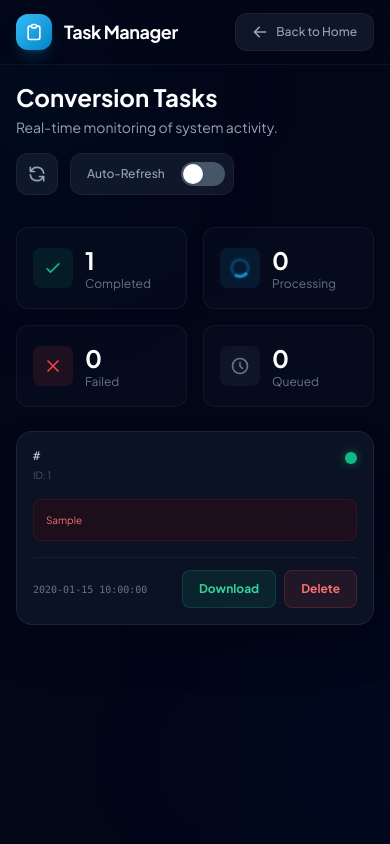
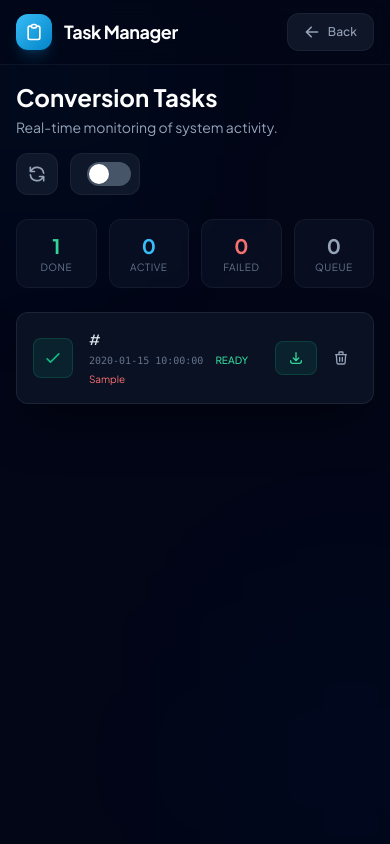
Before and after one commit to luzyver/Fetchly, a Flask app: page /admin/tasks in a window 390 px wide. Run offline with Flask 3, Linux system fonts and the light colour scheme; tables that the repository leaves empty hold one stand-in row (values such as "Sample post"); some libraries are stand-ins or nearby versions.

Commit message:
style(templates): Simplify admin tasks layout and remove unnecessary classes
- Remove btn-secondary class from back button navigation link
- Simplify back button text from "Back to Home" to "Back"
- Remove animate-fade-in class from header section
- Reduce margin bottom from mb-8 to mb-6 for better spacing
- Remove id attribute from refresh button
- Hide auto-refresh label on mobile devices with hidden sm:inline
- Remove aria-checked attribute from auto-refresh toggle button
- Refactor stats grid from 2-4 columns to fixed 4 columns with reduced gap
- Simplify stat cards from feature-card layout to minimal centered design
- Reduce stat card padding and adjust typography for compact display
- Change stat labels to uppercase with tracking-wider for consistency
- Update stat colors to use semantic color variants (emerald-400, brand-400, red-400)
- Streamline component structure for improved maintainability and reduced markup

```diff
--- a/templates/admin_tasks.html
+++ b/templates/admin_tasks.html
@@ -30,11 +30,11 @@
                     </div>
                     <span class="text-lg font-bold text-white tracking-tight">Task Manager</span>
                 </div>
-                <a href="/" class="btn-secondary group flex items-center px-4 py-2.5 rounded-xl bg-slate-800/50 hover:bg-slate-800 text-slate-400 hover:text-white transition-all text-xs font-medium border border-white/5">
+                <a href="/" class="group flex items-center px-4 py-2.5 rounded-xl bg-slate-800/50 hover:bg-slate-800 text-slate-400 hover:text-white transition-all text-xs font-medium border border-white/5">
                     <svg class="h-4 w-4 mr-2 group-hover:-translate-x-0.5 transition-transform" viewBox="0 0 20 20" fill="currentColor">
                         <path fill-rule="evenodd" d="M9.707 16.707a1 1 0 01-1.414 0l-6-6a1 1 0 010-1.414l6-6a1 1 0 011.414 1.414L5.414 9H17a1 1 0 110 2H5.414l4.293 4.293a1 1 0 010 1.414z" clip-rule="evenodd" />
                     </svg>
-                    Back to Home
+                    Back
                 </a>
             </div>
         </div>
@@ -42,202 +42,115 @@
 
     <main class="relative z-10 max-w-7xl mx-auto p-4 sm:p-6 lg:p-8 w-full">
 
-        <div class="flex flex-col sm:flex-row sm:items-center justify-between gap-4 mb-8 animate-fade-in">
+        <div class="flex flex-col sm:flex-row sm:items-center justify-between gap-4 mb-6">
             <div>
                 <h1 class="text-2xl font-bold text-white">Conversion Tasks</h1>
                 <p class="text-slate-400 text-sm mt-1">Real-time monitoring of system activity.</p>
             </div>
 
             <div class="flex items-center space-x-3">
-                <button id="refreshBtn" onclick="window.location.reload()" class="btn-secondary p-2.5 text-slate-400 hover:text-white bg-slate-800/50 hover:bg-slate-700/50 rounded-xl border border-white/5 transition-all" title="Refresh">
+                <button onclick="window.location.reload()" class="p-2.5 text-slate-400 hover:text-white bg-slate-800/50 hover:bg-slate-700/50 rounded-xl border border-white/5 transition-all" title="Refresh">
                     <svg class="w-5 h-5" fill="none" stroke="currentColor" viewBox="0 0 24 24"><path stroke-linecap="round" stroke-linejoin="round" stroke-width="2" d="M4 4v5h.582m15.356 2A8.001 8.001 0 004.582 9m0 0H9m11 11v-5h-.581m0 0a8.003 8.003 0 01-15.357-2m15.357 2H15"></path></svg>
                 </button>
                 <div class="flex items-center space-x-2 bg-slate-800/50 rounded-xl p-2 border border-white/5">
-                    <span class="text-xs font-medium text-slate-400 px-2">Auto-Refresh</span>
-                    <button id="autoRefreshToggle" onclick="toggleAutoRefresh()" class="relative inline-flex h-6 w-11 flex-shrink-0 cursor-pointer rounded-full border-2 border-transparent transition-colors duration-200 ease-in-out focus:outline-none bg-slate-600" role="switch" aria-checked="false">
+                    <span class="text-xs font-medium text-slate-400 px-2 hidden sm:inline">Auto-Refresh</span>
+                    <button id="autoRefreshToggle" onclick="toggleAutoRefresh()" class="relative inline-flex h-6 w-11 flex-shrink-0 cursor-pointer rounded-full border-2 border-transparent transition-colors duration-200 ease-in-out focus:outline-none bg-slate-600" role="switch">
                         <span class="translate-x-0 pointer-events-none inline-block h-5 w-5 transform rounded-full bg-white shadow ring-0 transition duration-200 ease-in-out"></span>
                     </button>
                 </div>
             </div>
         </div>
 
-        <div class="grid grid-cols-2 sm:grid-cols-4 gap-4 mb-6">
         {% set completed = tasks|selectattr('status', 'equalto', 'completed')|list|length %}
         {% set processing = tasks|selectattr('status', 'equalto', 'processing')|list|length %}
         {% set failed = tasks|selectattr('status', 'equalto', 'failed')|list|length %}
         {% set queued = tasks|selectattr('status', 'equalto', 'queued')|list|length %}
 
-            <div class="feature-card bg-slate-900/30 rounded-xl p-4 border border-white/5">
-                <div class="flex items-center gap-3">
-                    <div class="w-10 h-10 rounded-lg bg-emerald-500/10 flex items-center justify-center">
-                        <svg class="w-5 h-5 text-emerald-500" fill="none" stroke="currentColor" viewBox="0 0 24 24"><path stroke-linecap="round" stroke-linejoin="round" stroke-width="2" d="M5 13l4 4L19 7"></path></svg>
+        <div class="grid grid-cols-4 gap-3 mb-6">
+            <div class="bg-slate-900/50 rounded-xl p-3 border border-white/5 text-center">
+                <p class="text-xl font-bold text-emerald-400">{{ completed }}</p>
+                <p class="text-[10px] text-slate-500 uppercase tracking-wider">Done</p>
             </div>
-                    <div>
-                        <p class="text-2xl font-bold text-white">{{ completed }}</p>
-                        <p class="text-xs text-slate-500">Completed</p>
+            <div class="bg-slate-900/50 rounded-xl p-3 border border-white/5 text-center">
+                <p class="text-xl font-bold text-brand-400">{{ processing }}</p>
+                <p class="text-[10px] text-slate-500 uppercase tracking-wider">Active</p>
             </div>
+            <div class="bg-slate-900/50 rounded-xl p-3 border border-white/5 text-center">
+                <p class="text-xl font-bold text-red-400">{{ failed }}</p>
+                <p class="text-[10px] text-slate-500 uppercase tracking-wider">Failed</p>
             </div>
-            </div>
-            <div class="feature-card bg-slate-900/30 rounded-xl p-4 border border-white/5">
-                <div class="flex items-center gap-3">
-                    <div class="w-10 h-10 rounded-lg bg-brand-500/10 flex items-center justify-center">
-                        <svg class="w-5 h-5 text-brand-500 animate-spin" fill="none" viewBox="0 0 24 24"><circle class="opacity-25" cx="12" cy="12" r="10" stroke="currentColor" stroke-width="4"></circle><path class="opacity-75" fill="currentColor" d="M4 12a8 8 0 018-8V0C5.373 0 0 5.373 0 12h4z"></path></svg>
-                    </div>
-                    <div>
-                        <p class="text-2xl font-bold text-white">{{ processing }}</p>
-                        <p class="text-xs text-slate-500">Processing</p>
-                    </div>
-                </div>
-            </div>
-            <div class="feature-card bg-slate-900/30 rounded-xl p-4 border border-white/5">
-                <div class="flex items-center gap-3">
-                    <div class="w-10 h-10 rounded-lg bg-red-500/10 flex items-center justify-center">
-                        <svg class="w-5 h-5 text-red-500" fill="none" stroke="currentColor" viewBox="0 0 24 24"><path stroke-linecap="round" stroke-linejoin="round" stroke-width="2" d="M6 18L18 6M6 6l12 12"></path></svg>
-                    </div>
-                    <div>
-                        <p class="text-2xl font-bold text-white">{{ failed }}</p>
-                        <p class="text-xs text-slate-500">Failed</p>
-                    </div>
-                </div>
-            </div>
-            <div class="feature-card bg-slate-900/30 rounded-xl p-4 border border-white/5">
-                <div class="flex items-center gap-3">
-                    <div class="w-10 h-10 rounded-lg bg-slate-500/10 flex items-center justify-center">
-                        <svg class="w-5 h-5 text-slate-500" fill="none" stroke="currentColor" viewBox="0 0 24 24"><path stroke-linecap="round" stroke-linejoin="round" stroke-width="2" d="M12 8v4l3 3m6-3a9 9 0 11-18 0 9 9 0 0118 0z"></path></svg>
-                    </div>
-                    <div>
-                        <p class="text-2xl font-bold text-white">{{ queued }}</p>
-                        <p class="text-xs text-slate-500">Queued</p>
-                    </div>
-                </div>
+            <div class="bg-slate-900/50 rounded-xl p-3 border border-white/5 text-center">
+                <p class="text-xl font-bold text-slate-400">{{ queued }}</p>
+                <p class="text-[10px] text-slate-500 uppercase tracking-wider">Queue</p>
             </div>
         </div>
 
-        <div class="glass-panel rounded-2xl overflow-hidden shadow-2xl">
+        <div class="space-y-3">
+            {% for task in tasks %}
+            <div class="glass-panel rounded-xl p-4 hover:bg-slate-800/30 transition-all group" data-task-id="{{ task.id }}">
+                <div class="flex items-center gap-4">
 
-            <div class="hidden md:block overflow-x-auto">
-                <table class="w-full text-sm text-left text-slate-400 table-fixed">
-                    <thead class="text-xs uppercase bg-slate-900/80 text-slate-500 font-semibold border-b border-white/5">
-                        <tr>
-                            <th scope="col" class="px-6 py-4 w-28">Status</th>
-                            <th scope="col" class="px-6 py-4">URL</th>
-                            <th scope="col" class="px-6 py-4 w-44">Created At</th>
-                            <th scope="col" class="px-6 py-4 w-28 text-right">Actions</th>
-                        </tr>
-                    </thead>
-                    <tbody class="divide-y divide-white/5">
-                        {% for task in tasks %}
-                        <tr class="table-row hover:bg-white/[0.02] transition-colors group" data-task-id="{{ task.id }}">
-                            <td class="px-6 py-4">
+                    <div class="flex-shrink-0">
                         {% if task.status == 'completed' %}
-                                <span class="status-badge inline-flex items-center gap-1.5 px-2.5 py-1 rounded-lg text-[10px] font-bold uppercase tracking-wider bg-emerald-500/10 text-emerald-400 border border-emerald-500/20">
-                                    <span class="w-1.5 h-1.5 rounded-full bg-emerald-500"></span>
-                                    Completed
-                                </span>
+                        <div class="w-10 h-10 rounded-lg bg-emerald-500/10 flex items-center justify-center border border-emerald-500/20">
+                            <svg class="w-5 h-5 text-emerald-500" fill="none" stroke="currentColor" viewBox="0 0 24 24"><path stroke-linecap="round" stroke-linejoin="round" stroke-width="2" d="M5 13l4 4L19 7"></path></svg>
+                        </div>
                         {% elif task.status == 'failed' %}
-                                <span class="status-badge inline-flex items-center gap-1.5 px-2.5 py-1 rounded-lg text-[10px] font-bold uppercase tracking-wider bg-red-500/10 text-red-400 border border-red-500/20">
-                                    <span class="w-1.5 h-1.5 rounded-full bg-red-500"></span>
-                                    Failed
-                                </span>
+                        <div class="w-10 h-10 rounded-lg bg-red-500/10 flex items-center justify-center border border-red-500/20">
+                            <svg class="w-5 h-5 text-red-500" fill="none" stroke="currentColor" viewBox="0 0 24 24"><path stroke-linecap="round" stroke-linejoin="round" stroke-width="2" d="M6 18L18 6M6 6l12 12"></path></svg>
+                        </div>
                         {% elif task.status == 'processing' %}
-                                <span class="status-badge inline-flex items-center gap-1.5 px-2.5 py-1 rounded-lg text-[10px] font-bold uppercase tracking-wider bg-brand-500/10 text-brand-400 border border-brand-500/20">
-                                    <span class="w-1.5 h-1.5 rounded-full bg-brand-500 animate-pulse"></span>
-                                    Processing
-                                </span>
+                        <div class="w-10 h-10 rounded-lg bg-brand-500/10 flex items-center justify-center border border-brand-500/20">
+                            <svg class="w-5 h-5 text-brand-500 animate-spin" fill="none" viewBox="0 0 24 24"><circle class="opacity-25" cx="12" cy="12" r="10" stroke="currentColor" stroke-width="4"></circle><path class="opacity-75" fill="currentColor" d="M4 12a8 8 0 018-8V0C5.373 0 0 5.373 0 12h4z"></path></svg>
+                        </div>
                         {% else %}
-                                <span class="status-badge inline-flex items-center gap-1.5 px-2.5 py-1 rounded-lg text-[10px] font-bold uppercase tracking-wider bg-slate-700/30 text-slate-400 border border-slate-600/30">
-                                    <span class="w-1.5 h-1.5 rounded-full bg-slate-500"></span>
-                                    Queued
-                                </span>
-                                {% endif %}
-                            </td>
-                            <td class="px-6 py-4">
-                                <div class="flex flex-col min-w-0">
-                                    <span class="text-slate-200 font-medium truncate font-mono text-xs max-w-[400px]" title="{{ task.url }}">{{ task.url[:80] }}{% if task.url|length > 80 %}...{% endif %}</span>
-                                    <span class="text-[10px] font-mono text-slate-600 mt-1">ID: {{ task.id[:20] }}...</span>
-                                    {% if task.error %}
-                                    <span class="text-[10px] text-red-400 mt-1.5 truncate bg-red-900/20 px-2 py-0.5 rounded border border-red-900/30 w-fit max-w-[300px]" title="{{ task.error }}">{{ task.error[:50] }}{% if task.error|length > 50 %}...{% endif %}</span>
+                        <div class="w-10 h-10 rounded-lg bg-slate-700/30 flex items-center justify-center border border-slate-600/30">
+                            <svg class="w-5 h-5 text-slate-500" fill="none" stroke="currentColor" viewBox="0 0 24 24"><path stroke-linecap="round" stroke-linejoin="round" stroke-width="2" d="M12 8v4l3 3m6-3a9 9 0 11-18 0 9 9 0 0118 0z"></path></svg>
+                        </div>
                         {% endif %}
                     </div>
-                            </td>
-                            <td class="px-6 py-4 whitespace-nowrap text-slate-500 text-xs font-mono">
-                                {{ task.created_at }}
-                            </td>
-                            <td class="px-6 py-4 text-right whitespace-nowrap">
-                                <div class="flex items-center justify-end space-x-1">
+
+                    <div class="flex-1 min-w-0">
+                        <p class="text-sm text-slate-200 font-medium truncate" title="{{ task.url }}">{{ task.url }}</p>
+                        <div class="flex items-center gap-3 mt-1">
+                            <span class="text-[10px] text-slate-500 font-mono">{{ task.created_at }}</span>
                             {% if task.status == 'completed' %}
-                                    <a href="/download/{{ task.id }}" class="p-2 text-slate-400 hover:text-emerald-400 hover:bg-emerald-500/10 rounded-lg transition-all" title="Download">
-                                        <svg class="h-5 w-5" fill="none" viewBox="0 0 24 24" stroke="currentColor">
-                                            <path stroke-linecap="round" stroke-linejoin="round" stroke-width="2" d="M4 16v1a3 3 0 003 3h10a3 3 0 003-3v-1m-4-4l-4 4m0 0l-4-4m4 4V4" />
-                                        </svg>
+                            <span class="text-[10px] text-emerald-400 font-medium uppercase">Ready</span>
+                            {% elif task.status == 'processing' %}
+                            <span class="text-[10px] text-brand-400 font-medium uppercase animate-pulse">Processing</span>
+                            {% elif task.status == 'failed' %}
+                            <span class="text-[10px] text-red-400 font-medium uppercase">Failed</span>
+                            {% endif %}
+                        </div>
+                        {% if task.error %}
+                        <p class="text-[10px] text-red-400 mt-1 truncate" title="{{ task.error }}">{{ task.error }}</p>
+                        {% endif %}
+                    </div>
+
+                    <div class="flex items-center gap-2 flex-shrink-0">
+                        {% if task.status == 'completed' %}
+                        <a href="/download/{{ task.id }}" class="flex items-center gap-2 px-3 py-2 bg-emerald-500/10 hover:bg-emerald-500/20 text-emerald-400 rounded-lg text-xs font-semibold transition-all border border-emerald-500/20">
+                            <svg class="w-4 h-4" fill="none" stroke="currentColor" viewBox="0 0 24 24"><path stroke-linecap="round" stroke-linejoin="round" stroke-width="2" d="M4 16v1a3 3 0 003 3h10a3 3 0 003-3v-1m-4-4l-4 4m0 0l-4-4m4 4V4"></path></svg>
+                            <span class="hidden sm:inline">Download</span>
                         </a>
                         {% endif %}
                         <button onclick="deleteTask('{{ task.id }}')" class="p-2 text-slate-400 hover:text-red-400 hover:bg-red-500/10 rounded-lg transition-all" title="Delete">
-                                        <svg class="h-5 w-5" fill="none" viewBox="0 0 24 24" stroke="currentColor">
-                                            <path stroke-linecap="round" stroke-linejoin="round" stroke-width="2" d="M19 7l-.867 12.142A2 2 0 0116.138 21H7.862a2 2 0 01-1.995-1.858L5 7m5 4v6m4-6v6m1-10V4a1 1 0 00-1-1h-4a1 1 0 00-1 1v3M4 7h16" />
-                                        </svg>
-                                    </button>
-                                </div>
-                            </td>
-                        </tr>
-                        {% endfor %}
-                    </tbody>
-                </table>
-            </div>
-
-            <div class="md:hidden divide-y divide-white/5">
-                {% for task in tasks %}
-                <div class="p-4 space-y-4 bg-slate-900/20 active:bg-slate-900/40 transition-colors" data-task-id="{{ task.id }}">
-                    <div class="flex justify-between items-start gap-4">
-                        <div class="flex-1 min-w-0">
-                            <p class="text-xs font-mono text-slate-300 truncate">{{ task.url }}</p>
-                            <p class="text-[10px] text-slate-600 mt-1 truncate">ID: {{ task.id }}</p>
-                        </div>
-                        <div class="flex-shrink-0 pt-1">
-                            {% if task.status == 'completed' %}
-                            <div class="w-3 h-3 rounded-full bg-emerald-500 shadow-[0_0_10px_rgba(16,185,129,0.5)]"></div>
-                            {% elif task.status == 'processing' %}
-                            <div class="w-3 h-3 rounded-full bg-brand-500 animate-pulse shadow-[0_0_10px_rgba(14,165,233,0.5)]"></div>
-                            {% elif task.status == 'failed' %}
-                            <div class="w-3 h-3 rounded-full bg-red-500 shadow-[0_0_10px_rgba(239,68,68,0.5)]"></div>
-                            {% else %}
-                            <div class="w-3 h-3 rounded-full bg-slate-600"></div>
-                            {% endif %}
-                        </div>
-                    </div>
-
-                    {% if task.error %}
-                    <div class="text-[10px] text-red-400 bg-red-950/30 p-3 rounded-lg border border-red-500/10 break-all leading-relaxed">
-                        {{ task.error }}
-                    </div>
-                    {% endif %}
-
-                    <div class="flex items-center justify-between pt-3 border-t border-white/5">
-                        <span class="text-[10px] text-slate-500 font-mono">{{ task.created_at }}</span>
-                        <div class="flex gap-2">
-                            {% if task.status == 'completed' %}
-                            <a href="/download/{{ task.id }}" class="btn-secondary px-4 py-2.5 bg-emerald-500/10 hover:bg-emerald-500/20 text-emerald-400 rounded-lg text-xs font-bold transition-all border border-emerald-500/20">
-                                Download
-                            </a>
-                            {% endif %}
-                            <button onclick="deleteTask('{{ task.id }}')" class="btn-secondary px-4 py-2.5 bg-red-500/10 hover:bg-red-500/20 text-red-400 rounded-lg text-xs font-bold transition-all border border-red-500/20">
-                                Delete
+                            <svg class="w-4 h-4" fill="none" stroke="currentColor" viewBox="0 0 24 24"><path stroke-linecap="round" stroke-linejoin="round" stroke-width="2" d="M19 7l-.867 12.142A2 2 0 0116.138 21H7.862a2 2 0 01-1.995-1.858L5 7m5 4v6m4-6v6m1-10V4a1 1 0 00-1-1h-4a1 1 0 00-1 1v3M4 7h16"></path></svg>
                         </button>
                     </div>
                 </div>
             </div>
             {% endfor %}
-            </div>
 
             {% if not tasks %}
-            <div class="p-16 text-center animate-fade-in">
-                <div class="inline-flex items-center justify-center w-16 h-16 rounded-2xl bg-slate-800/50 mb-4">
-                    <svg class="w-8 h-8 text-slate-600" fill="none" stroke="currentColor" viewBox="0 0 24 24"><path stroke-linecap="round" stroke-linejoin="round" stroke-width="2" d="M9 5H7a2 2 0 00-2 2v12a2 2 0 002 2h10a2 2 0 002-2V7a2 2 0 00-2-2h-2M9 5a2 2 0 002 2h2a2 2 0 002-2M9 5a2 2 0 012-2h2a2 2 0 012 2"/></svg>
+            <div class="glass-panel rounded-xl p-12 text-center">
+                <div class="inline-flex items-center justify-center w-14 h-14 rounded-2xl bg-slate-800/50 mb-4">
+                    <svg class="w-7 h-7 text-slate-600" fill="none" stroke="currentColor" viewBox="0 0 24 24"><path stroke-linecap="round" stroke-linejoin="round" stroke-width="2" d="M9 5H7a2 2 0 00-2 2v12a2 2 0 002 2h10a2 2 0 002-2V7a2 2 0 00-2-2h-2M9 5a2 2 0 002 2h2a2 2 0 002-2M9 5a2 2 0 012-2h2a2 2 0 012 2"/></svg>
                 </div>
-                <h3 class="text-slate-400 font-semibold text-lg">No tasks found</h3>
-                <p class="text-slate-600 text-sm mt-2">Start a conversion from the home page.</p>
-                <a href="/" class="btn-primary inline-flex items-center gap-2 mt-6 px-6 py-3 bg-brand-600 hover:bg-brand-500 text-white font-semibold rounded-xl transition-all">
-                    <svg class="w-5 h-5" fill="none" stroke="currentColor" viewBox="0 0 24 24"><path stroke-linecap="round" stroke-linejoin="round" stroke-width="2" d="M12 4v16m8-8H4"></path></svg>
+                <h3 class="text-slate-400 font-semibold">No tasks yet</h3>
+                <p class="text-slate-600 text-sm mt-1">Start a conversion from the home page.</p>
+                <a href="/" class="inline-flex items-center gap-2 mt-4 px-5 py-2.5 bg-brand-600 hover:bg-brand-500 text-white font-semibold rounded-xl transition-all text-sm">
+                    <svg class="w-4 h-4" fill="none" stroke="currentColor" viewBox="0 0 24 24"><path stroke-linecap="round" stroke-linejoin="round" stroke-width="2" d="M12 4v16m8-8H4"></path></svg>
                     New Conversion
                 </a>
             </div>
```
Lines whose indentation alone changed are shown as unchanged.
